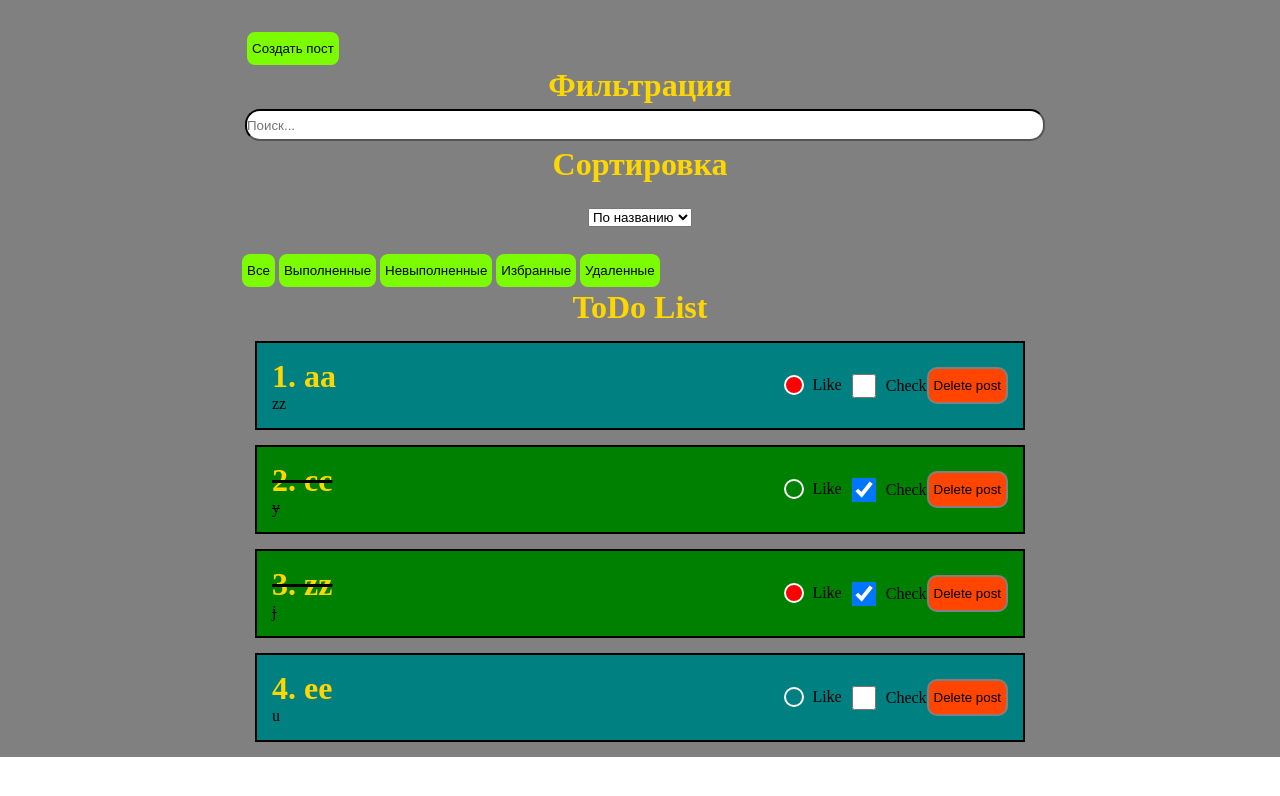
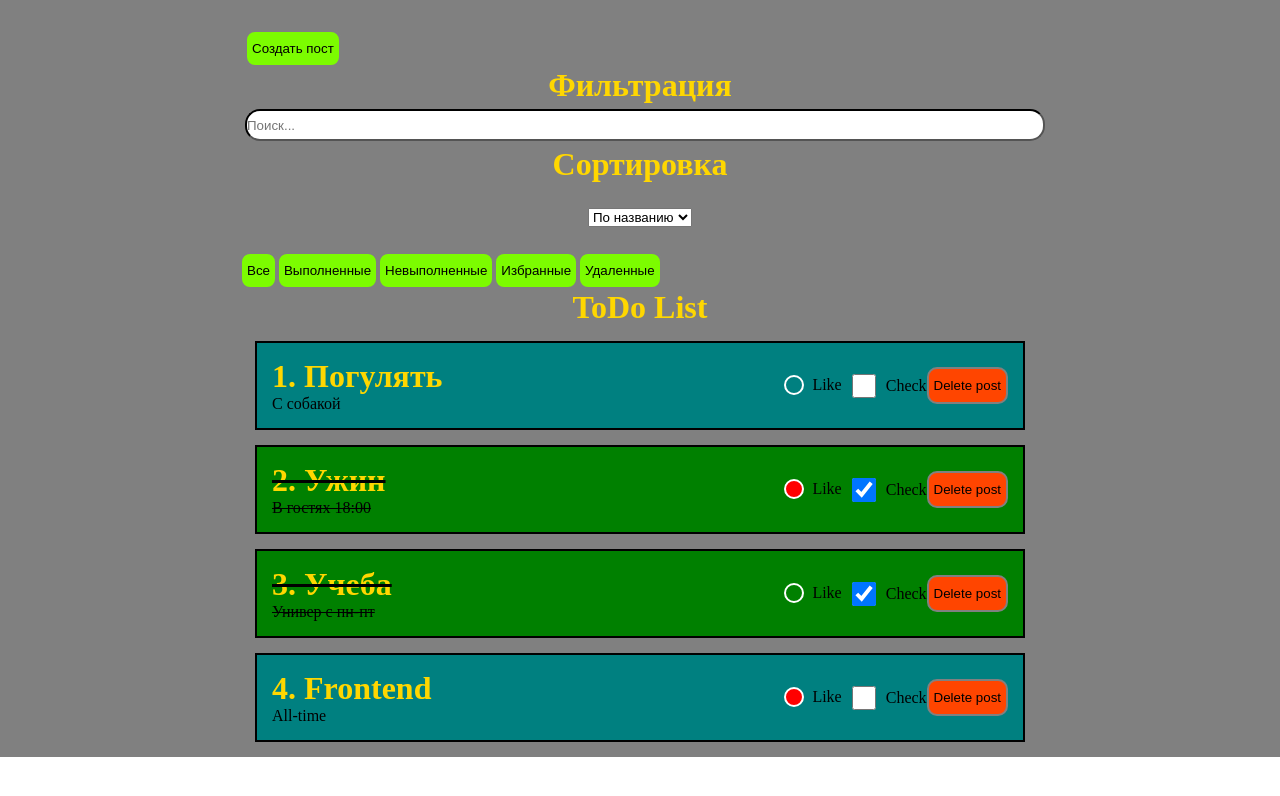
Before and after one commit to zelenkov4462/ToDoApp-React, a React (Create React App) app: page / in a window 1280 px wide. Shown: the top 796 px of the page. Built offline with nearby package versions, Linux system fonts and the light colour scheme.

Commit message:
first task

```diff
--- a/src/App.js
+++ b/src/App.js
@@ -10,10 +10,16 @@ import ButtonGroup from "./components/ButtonGroup/Button.Group";
 
 function App() {
   const [posts, setPosts] = useState([
-    { id: 1, title: "aa", body: "zz", status: false, like: true },
-    { id: 2, title: "cc", body: "y", status: true, like: false },
-    { id: 3, title: "zz", body: "j", status: true, like: true },
-    { id: 4, title: "ee", body: "u", status: false, like: false },
+    { id: 1, title: "Погулять", body: "С собакой", status: false, like: false },
+    { id: 2, title: "Ужин", body: "В гостях 18:00", status: true, like: true },
+    {
+      id: 3,
+      title: "Учеба",
+      body: "Универ с пн-пт",
+      status: true,
+      like: false,
+    },
+    { id: 4, title: "Frontend", body: "All-time", status: false, like: true },
   ]);
   const [filter, setFilter] = useState({ sort: "", query: "" });
   const [modal, setModal] = useState(false);
@@ -61,34 +67,21 @@ function App() {
 
   const [deleted, setDeleted] = useState([]);
 
-  // const removePost = (post) => {
-  //   setPosts(posts.filter((p) => p.id !== post.id));
-  //   let deleteArray = (prev) => {
-  //     let deleteItem = [...sortedAndSearchedPosts].filter(
-  //       (p) => p.id === post.id
-  //     );
-  //     return [...prev, deleteItem];
-  //   };
-  //   setDeleted(deleteArray);
-  //   console.log(deleted);
-  // };
-
   const removePost = (post) => {
     setPosts(posts.filter((p) => p.id !== post.id));
     setDeleted((prev) => {
       let deletedItem = [...sortedAndSearchedPosts].filter(
         (p) => p.id === post.id
       );
-      return [...prev, deletedItem];
+      return [...prev, ...deletedItem];
     });
     console.log(deleted);
   };
+  const [filtered, setFiltered] = useState(sortedAndSearchedPosts);
 
   useEffect(() => {
     setFiltered(sortedAndSearchedPosts);
   }, [sortedAndSearchedPosts]);
-
-  const [filtered, setFiltered] = useState(sortedAndSearchedPosts);
 
   function todoFilter(status) {
     if (status === "Completed") {
--- a/src/components/ButtonGroup/Button.Group.jsx
+++ b/src/components/ButtonGroup/Button.Group.jsx
@@ -4,16 +4,16 @@ import Button from "../UI/button/Button";
 const ButtonGroup = ({ todoFilter }) => {
   return (
     <div>
-      <Button onClick={() => todoFilter("All")} cls="btn_create">
+      <Button onClick={() => todoFilter("All")} cls="btn_select">
         Все
       </Button>
-      <Button onClick={() => todoFilter("Completed")} cls="btn_create">
+      <Button onClick={() => todoFilter("Completed")} cls="btn_select">
         Выполненные
       </Button>
-      <Button onClick={() => todoFilter("Uncompleted")} cls="btn_create">
+      <Button onClick={() => todoFilter("Uncompleted")} cls="btn_select">
         Невыполненные
       </Button>
-      <Button onClick={() => todoFilter("Liked")} cls="btn_create">
+      <Button onClick={() => todoFilter("Liked")} cls="btn_select">
         Избранные
       </Button>
       <Button onClick={() => todoFilter("Deleted")} cls="btn_create">
--- a/src/components/PostForm/PostForm.jsx
+++ b/src/components/PostForm/PostForm.jsx
@@ -10,7 +10,8 @@ const PostForm = ({ create }) => {
     const newPost = {
       ...post,
       id: Date.now(),
-      isChecked: false,
+      status: false,
+      like: false,
     };
     create(newPost);
     setPost({ title: "", body: "" });
--- a/src/components/UI/button/styles.module.scss
+++ b/src/components/UI/button/styles.module.scss
@@ -3,6 +3,9 @@
   border: 2px solid grey;
   background: orangered;
   border-radius: 10px;
+  &:active {
+    background: orange;
+  }
 }
 
 .btn_create {
@@ -19,3 +22,10 @@
   background: royalblue;
   border-radius: 10px;
 }
+.btn_select {
+  @extend .btn_delete;
+  background: lawngreen;
+  &:focus {
+    background-color: royalblue;
+  }
+}
```
